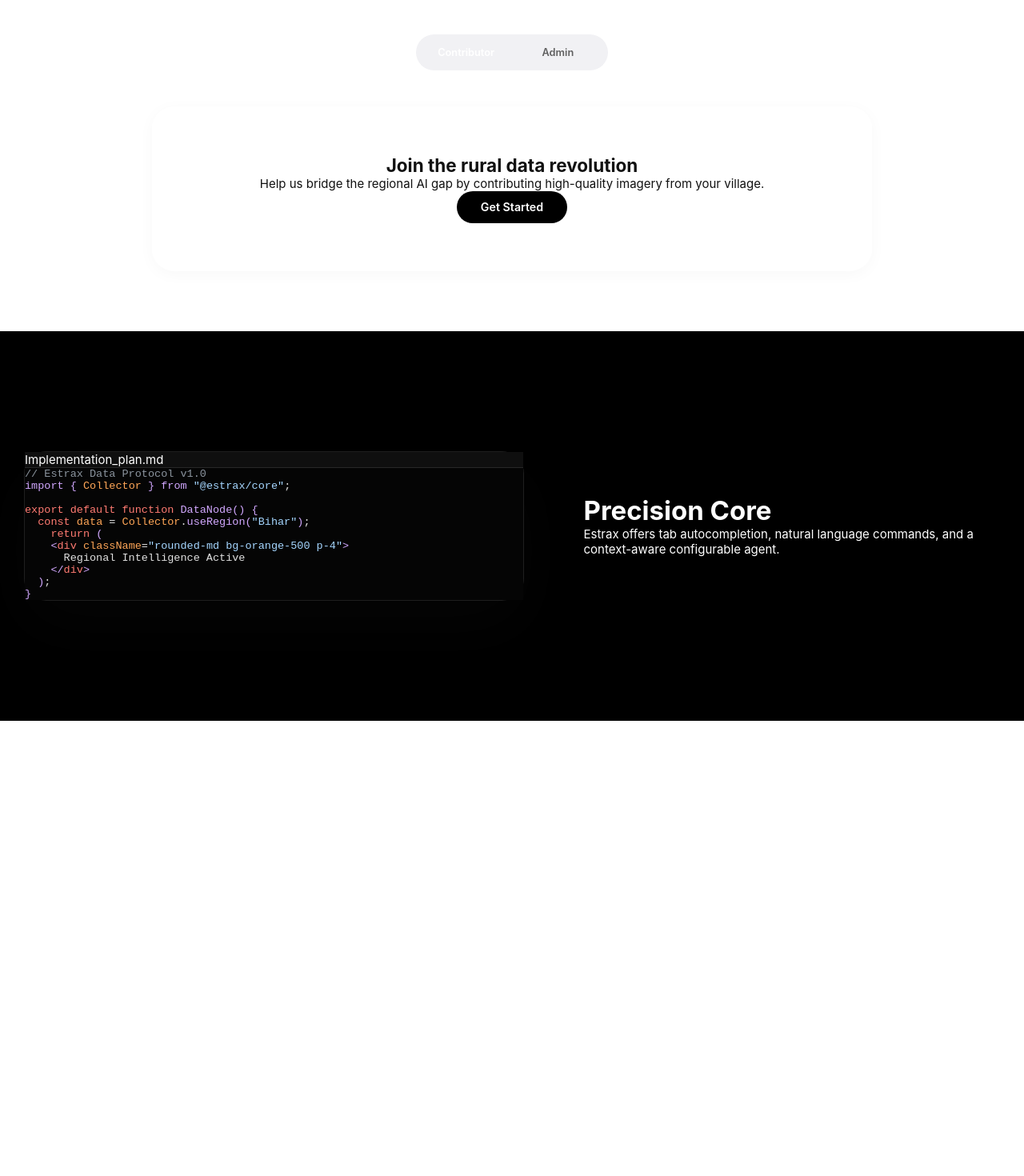
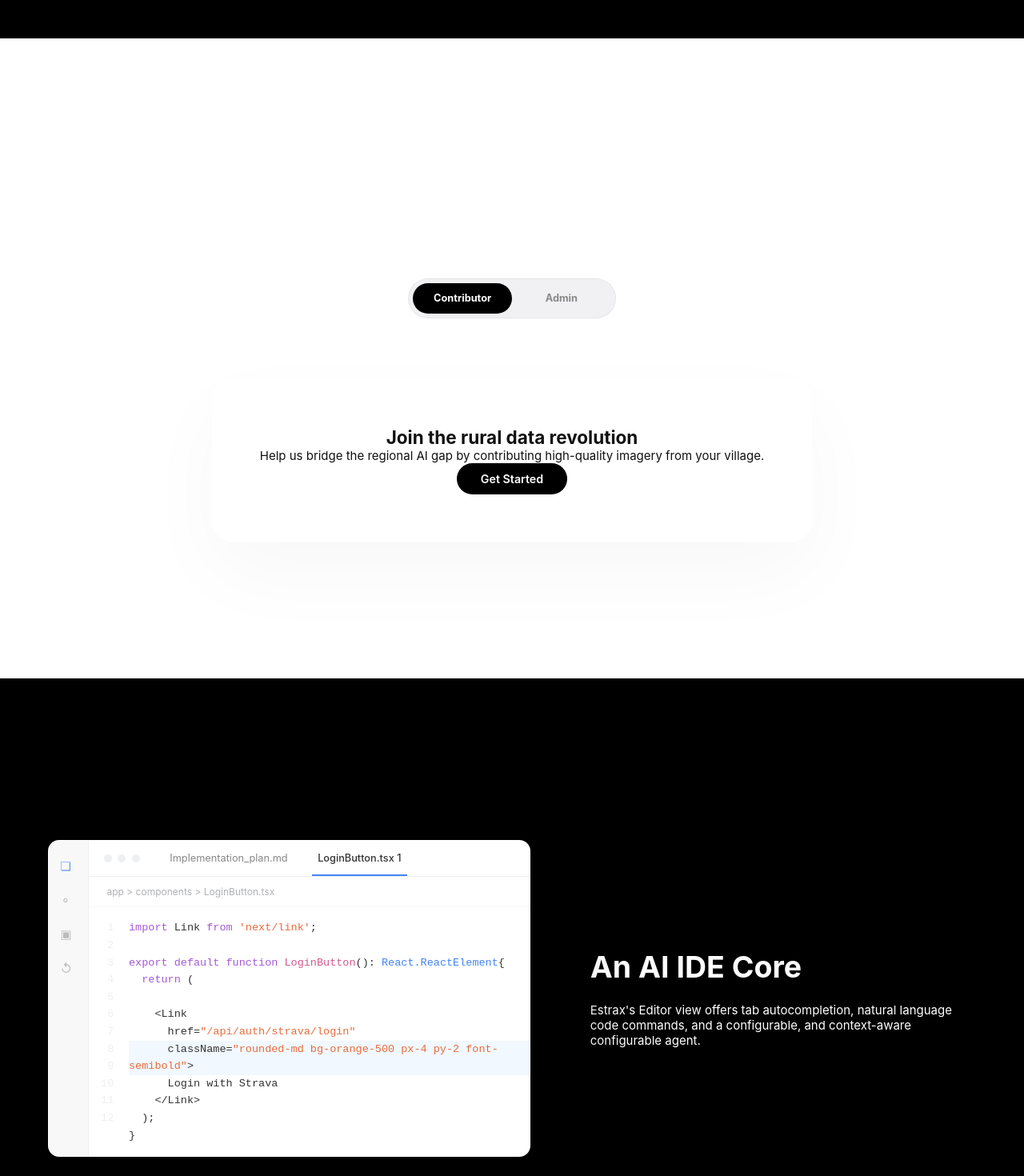
Before and after one commit to AashrayS/Joshtalks-AI, a Next.js app in the folder joshtalks-ai/: page / in a window 1280 px wide. Shown: the part 1300-2770 px from the top of the page at 80% size. Before the commit the page ends 2201 px from the top, so only its background shows below. Built offline with nearby package versions, Linux system fonts and the light colour scheme.

Commit message:
feat: Estrax Cinematic Flow & High-Fidelity Editor

```diff
--- a/joshtalks-ai/src/app/home.css
+++ b/joshtalks-ai/src/app/home.css
@@ -10,7 +10,7 @@
 
 /* Hero Section */
 .hero {
-  min-height: 90vh; /* Scaled down */
+  min-height: 100vh; /* Controlled by 100vh sectioning */
   display: flex;
   flex-direction: column;
   align-items: center;
@@ -122,11 +122,20 @@
   color: #888;
 }
 
-/* Mode Section */
+/* Mode Section - Fullscreen */
+.mode-section {
+  min-height: 100vh;
+  display: flex;
+  flex-direction: column;
+  align-items: center;
+  justify-content: center;
+  gap: 3rem;
+}
+
 .mode-toggle-wrapper {
   display: flex;
   justify-content: center;
-  margin-bottom: 3rem;
+  margin-bottom: 2rem;
 }
 
 .mode-toggle {
@@ -135,75 +144,214 @@
   border-radius: 100px;
   display: flex;
   position: relative;
-  width: 240px;
+  width: 260px;
+  border: 1px solid rgba(0,0,0,0.05);
 }
 
 .mode-toggle button {
   flex: 1;
-  padding: 0.65rem;
+  padding: 0.75rem;
   font-size: 0.85rem;
-  font-weight: 600;
-  color: var(--text-secondary);
+  font-weight: 700;
+  color: #888; /* Inactive color */
   z-index: 2;
   transition: var(--transition);
 }
 
 .mode-toggle button.active {
-  color: #fff;
+  color: #fff; /* Active color on black slider */
 }
 
 .mode-slider {
+  position: absolute;
+  top: 0.35rem;
+  left: 0.35rem;
+  width: calc(50% - 0.35rem);
+  height: calc(100% - 0.7rem);
   background: #000;
   border-radius: 100px;
+  transition: var(--transition);
+  z-index: 1;
 }
 
+.mode-slider.admin { transform: translateX(100%); }
+
 .mode-card {
-  max-width: 900px;
+  max-width: 800px;
   margin: 0 auto;
-  border: none; /* Shadowless integrated look */
+  border: none;
   padding: 4rem;
   text-align: center;
+  box-shadow: 0 40px 100px rgba(0,0,0,0.03);
 }
 
-/* Editor Preview Refined & Vibrant */
+/* Editor Preview Section - Fullscreen Dark */
 .editor-preview-section {
+  min-height: 100vh;
   display: grid;
-  grid-template-columns: 1.2fr 1fr;
+  grid-template-columns: 1.25fr 1fr;
   align-items: center;
   gap: 5rem;
-  padding: 10rem 2rem;
+  padding: 0 4rem;
   background: #000;
   color: #fff;
 }
 
+/* High-Fidelity Editor Mockup (Light Mode Window) */
+.editor-window-container {
+  position: relative;
+  width: 100%;
+}
+
 .editor-window {
-  box-shadow: 0 30px 80px rgba(255,255,255,0.02);
-  background: #050505;
-  border: 1px solid rgba(255,255,255,0.1);
+  display: flex;
+  background: #ffffff;
+  border-radius: 14px;
+  overflow: hidden;
+  box-shadow: 0 50px 120px rgba(0, 0, 0, 0.5);
+  border: 1px solid rgba(255, 255, 255, 0.1);
+  color: #333;
+}
+
+.editor-glow-backdrop {
+  position: absolute;
+  top: 50%;
+  left: 50%;
+  transform: translate(-50%, -50%);
+  width: 110%;
+  height: 110%;
+  background: radial-gradient(circle at 30% 70%, rgba(52, 168, 83, 0.15), transparent 40%),
+              radial-gradient(circle at 70% 30%, rgba(234, 67, 53, 0.15), transparent 40%),
+              radial-gradient(circle at 50% 50%, rgba(66, 133, 244, 0.1), transparent 60%);
+  filter: blur(40px);
+  z-index: -1;
+}
+
+/* Sidebar */
+.editor-sidebar {
+  width: 50px;
+  background: #f8f8f9;
+  border-right: 1px solid #eeeff1;
+  display: flex;
+  flex-direction: column;
+  align-items: center;
+  padding: 1.5rem 0;
+  gap: 1.5rem;
+}
+
+.sidebar-icon {
+  width: 20px;
+  height: 20px;
+  opacity: 0.3;
+}
+
+.sidebar-icon.active {
+  opacity: 0.8;
+  color: #4285f4;
+}
+
+/* Main Editor Area */
+.editor-main {
+  flex: 1;
+  display: flex;
+  flex-direction: column;
 }
 
 .editor-header {
-  background: #0f0f0f;
-  border-bottom: 1px solid rgba(255,255,255,0.1);
+  height: 45px;
+  background: #ffffff;
+  border-bottom: 1px solid #eeeff1;
+  display: flex;
+  align-items: center;
+  padding: 0 1.25rem;
+  gap: 2rem;
 }
 
-.editor-content {
-  background: #050505;
+.editor-dots {
+  display: flex;
+  gap: 0.5rem;
 }
 
-.editor-content pre {
-  font-size: 0.9rem;
-  color: #e0e0e0;
+.editor-dots span {
+  width: 10px;
+  height: 10px;
+  border-radius: 50%;
+  background: #eeeff1;
 }
 
-/* Syntax Highlighting */
-.st-keyword { color: #ff7b72; }
-.st-import { color: #d2a8ff; }
-.st-string { color: #a5d6ff; }
-.st-func { color: #d2a8ff; }
-.st-comment { color: #8b949e; }
-.st-bracket { color: #d2a8ff; }
-.st-prop { color: #ffa657; }
+.editor-tabs {
+  display: flex;
+  gap: 1.5rem;
+  font-size: 0.85rem;
+  color: #888;
+  height: 100%;
+}
+
+.editor-tab {
+  display: flex;
+  align-items: center;
+  padding: 0 0.5rem;
+  position: relative;
+}
+
+.editor-tab.active {
+  color: #333;
+  font-weight: 500;
+}
+
+.editor-tab.active::after {
+  content: '';
+  position: absolute;
+  bottom: 0;
+  left: 0;
+  width: 100%;
+  height: 2px;
+  background: #4285f4;
+}
+
+/* Breadcrumbs */
+.editor-breadcrumbs {
+  background: #ffffff;
+  padding: 0.75rem 1.5rem;
+  font-size: 0.8rem;
+  color: #b0b1b5;
+  border-bottom: 1px solid #f8f8f9;
+}
+
+/* Code Content Area */
+.editor-code-row {
+  display: flex;
+  padding: 1rem 0;
+  font-family: 'SF Mono', 'Fira Code', monospace;
+  font-size: 0.9rem;
+  line-height: 1.6;
+  background: #ffffff;
+}
+
+.line-numbers {
+  width: 50px;
+  color: #eeeff1;
+  text-align: right;
+  padding-right: 1.25rem;
+  user-select: none;
+}
+
+.code-field {
+  flex: 1;
+}
+
+/* Specific High-Fidelity Highlighting */
+.st-purple { color: #a45ad3; } /* import, export, return */
+.st-pink { color: #d35a8f; }   /* function names */
+.st-orange { color: #e76c3c; } /* strings */
+.st-blue { color: #4285f4; }   /* types */
+.st-comment { color: #b0b1b5; font-style: italic; }
+
+.code-line-active {
+  background: #f1f8ff;
+  width: 100%;
+  display: block;
+}
 
 .section-text h2 {
   font-size: 2.2rem;
--- a/joshtalks-ai/src/app/page.js
+++ b/joshtalks-ai/src/app/page.js
@@ -48,17 +48,16 @@ export default function Home() {
       {/* Panoramic Icon Curve - DARK Section */}
       <section className="icon-curve-section dark-context animate-fade-in">
         <div className="icon-curve-container">
-          <div className="icon-bubble"><span className="symbol">✓</span></div>
-          <div className="icon-bubble"><span className="symbol">⁝</span></div>
-          <div className="icon-bubble"><span className="symbol">❏</span></div>
-          <div className="icon-bubble"><span className="symbol">⚬</span></div>
-          <div className="icon-bubble"><span className="symbol">⚀</span></div>
-          <div className="icon-bubble active"><span className="symbol">立方</span></div>
-          <div className="icon-bubble"><span className="symbol">↺</span></div>
-          <div className="icon-bubble"><span className="symbol">↻</span></div>
-          <div className="icon-bubble"><span className="symbol">▣</span></div>
-          <div className="icon-bubble"><span className="symbol">▦</span></div>
-          <div className="icon-bubble"><span className="symbol">◰</span></div>
+          {[
+            {s: "✓", a: false}, {s: "⁝", a: false}, {s: "❏", a: false},
+            {s: "⚬", a: false}, {s: "⚀", a: false}, {s: "立方", a: true},
+            {s: "↺", a: false}, {s: "↻", a: false}, {s: "▣", a: false},
+            {s: "▦", a: false}, {s: "◰", a: false}
+          ].map((item, idx) => (
+            <div key={idx} className={`icon-bubble ${item.a ? 'active' : ''}`}>
+              <span className="symbol">{item.s}</span>
+            </div>
+          ))}
         </div>
         <div className="section-text centered">
           <h2>An AI-First Ecosystem</h2>
@@ -68,6 +67,10 @@ export default function Home() {
 
       {/* Mode Toggle - Light Section */}
       <section className="mode-section container">
+        <div className="section-text centered">
+          <h2 style={{ fontSize: '2.2rem', marginBottom: '3rem' }}>The Future of Collection</h2>
+        </div>
+
         <div className="mode-toggle-wrapper">
           <div className="mode-toggle">
             <button
@@ -105,38 +108,55 @@ export default function Home() {
         </div>
       </section>
 
-      {/* Editor Preview Section - DARK Section */}
+      {/* High-Fidelity Editor Preview - DARK Section */}
       <section className="editor-preview-section dark-context">
-        <div className="editor-glow-container">
-          <div className="glow glow-red"></div>
-          <div className="glow glow-blue"></div>
-          <div className="editor-window glass-card">
-            <div className="editor-header">
-              <div className="editor-dots"><span></span><span></span><span></span></div>
-              <div className="editor-tab">Implementation_plan.md</div>
-            </div>
-            <div className="editor-content">
-              <pre>
-                <code>
-<span className="st-comment">// Estrax Data Protocol v1.0</span>{"\n"}
-<span className="st-import">import</span> <span className="st-bracket">{"{"}</span> <span className="st-prop">Collector</span> <span className="st-bracket">{"}"}</span> <span className="st-import">from</span> <span className="st-string">"@estrax/core"</span>;{"\n\n"}
-<span className="st-keyword">export default function</span> <span className="st-func">DataNode</span><span className="st-bracket">() {"{"}</span>{"\n"}
-{"  "}<span className="st-keyword">const</span> <span className="st-prop">data</span> = <span className="st-prop">Collector</span>.<span className="st-func">useRegion</span><span className="st-bracket">(</span><span className="st-string">"Bihar"</span><span className="st-bracket">)</span>;{"\n"}
-{"  "}
-{"  "}<span className="st-keyword">return</span> <span className="st-bracket">(</span>{"\n"}
-{"    "}<span className="st-bracket">&lt;</span><span className="st-keyword">div</span> <span className="st-prop">className</span>=<span className="st-string">"rounded-md bg-orange-500 p-4"</span><span className="st-bracket">&gt;</span>{"\n"}
-{"      "}Regional Intelligence Active{"\n"}
-{"    "}<span className="st-bracket">&lt;/</span><span className="st-keyword">div</span><span className="st-bracket">&gt;</span>{"\n"}
-{"  "}<span className="st-bracket">)</span>;{"\n"}
-<span className="st-bracket">{"}"}</span>
-                </code>
-              </pre>
+        <div className="editor-window-container">
+          <div className="editor-glow-backdrop"></div>
+          <div className="editor-window">
+            <aside className="editor-sidebar">
+              <div className="sidebar-icon active">❏</div>
+              <div className="sidebar-icon">⚬</div>
+              <div className="sidebar-icon">▣</div>
+              <div className="sidebar-icon">↺</div>
+            </aside>
+            <div className="editor-main">
+              <div className="editor-header">
+                <div className="editor-dots">
+                  <span></span><span></span><span></span>
+                </div>
+                <div className="editor-tabs">
+                  <div className="editor-tab">Implementation_plan.md</div>
+                  <div className="editor-tab active">LoginButton.tsx 1</div>
+                </div>
+              </div>
+              <div className="editor-breadcrumbs">
+                app &gt; components &gt; LoginButton.tsx
+              </div>
+              <div className="editor-code-row">
+                <div className="line-numbers">
+                  1<br />2<br />3<br />4<br />5<br />6<br />7<br />8<br />9<br />10<br />11<br />12
+                </div>
+                <div className="code-field">
+                  <span className="st-purple">import</span> Link <span className="st-purple">from</span> <span className="st-orange">'next/link'</span>;<br /><br />
+                  <span className="st-purple">export default function</span> <span className="st-pink">LoginButton</span>(): <span className="st-blue">React.ReactElement</span><span className="st-bracket">{"{"}</span><br />
+                  &nbsp;&nbsp;<span className="st-purple">return</span> (<br /><br />
+                  &nbsp;&nbsp;&nbsp;&nbsp;&lt;Link<br />
+                  &nbsp;&nbsp;&nbsp;&nbsp;&nbsp;&nbsp;href=<span className="st-orange">"/api/auth/strava/login"</span><br />
+                  <span className="code-line-active">
+                  &nbsp;&nbsp;&nbsp;&nbsp;&nbsp;&nbsp;className=<span className="st-orange">"rounded-md bg-orange-500 px-4 py-2 font-semibold"</span>&gt;
+                  </span>
+                  &nbsp;&nbsp;&nbsp;&nbsp;&nbsp;&nbsp;Login with Strava<br />
+                  &nbsp;&nbsp;&nbsp;&nbsp;&lt;/Link&gt;<br />
+                  &nbsp;&nbsp;);<br />
+                  <span className="st-bracket">{"}"}</span>
+                </div>
+              </div>
             </div>
           </div>
         </div>
         <div className="section-text">
-          <h2>Precision Core</h2>
-          <p>Estrax offers tab autocompletion, natural language commands, and a context-aware configurable agent.</p>
+          <h2 style={{ fontSize: '2.5rem', marginBottom: '1.5rem' }}>An AI IDE Core</h2>
+          <p>Estrax's Editor view offers tab autocompletion, natural language code commands, and a configurable, and context-aware configurable agent.</p>
         </div>
       </section>
     </div>
```
